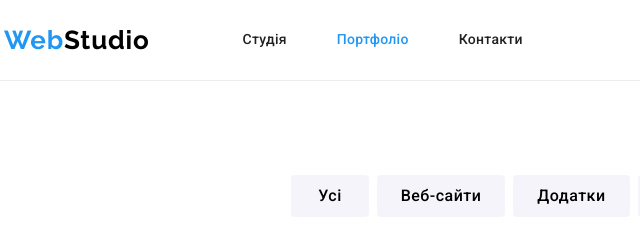
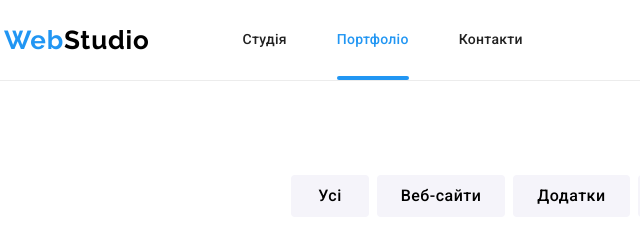
Before and after one commit to OleksandrTytyk/goit-markup-hw-05, a plain HTML site: page portfolio.html in a window 1280 px wide. Shown: the top 240 px of the page, 51-691 px from the left. Drawn offline with nearby package versions, Linux system fonts and the light colour scheme.

Commit message:
Добавляет подчёркивание

```diff
--- a/css/styles.css
+++ b/css/styles.css
@@ -137,10 +137,23 @@ body {
   line-height: 1.14;
   letter-spacing: 0.02em;
   color: var(--secondary-text-color);
+  position: relative;
 
   padding-top: 32px;
   padding-bottom: 32px;
   display: block;
+}
+
+.header-link.current::after {
+content: "";
+display: block;
+position: absolute;
+bottom: 0;
+
+width: 100%;
+height: 4px;
+border-radius: 2px;
+background-color: var(--accent-color);
 }
 
 .header-link:hover,
```
